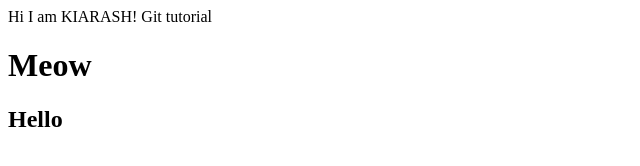
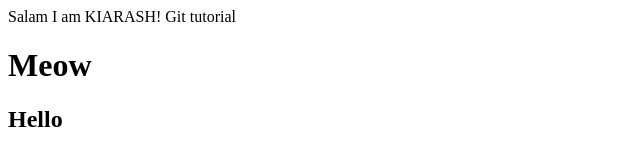
Before and after one commit to kiarash1015/NLP-Repos, a plain HTML site: page index.html in a window 1280 px wide. Shown: the full height of the page, 0-640 px from the left. Drawn offline with Linux system fonts and the light colour scheme.

Commit message:
chenge hello to salam in test branch

```diff
--- a/index.html
+++ b/index.html
@@ -6,7 +6,7 @@
     <title>Document</title>
 </head>
 <body>
-    Hi I am KIARASH!
+    Salam I am KIARASH!
     Git tutorial
     <h1>Meow</h1>
     <h2>Hello
```
